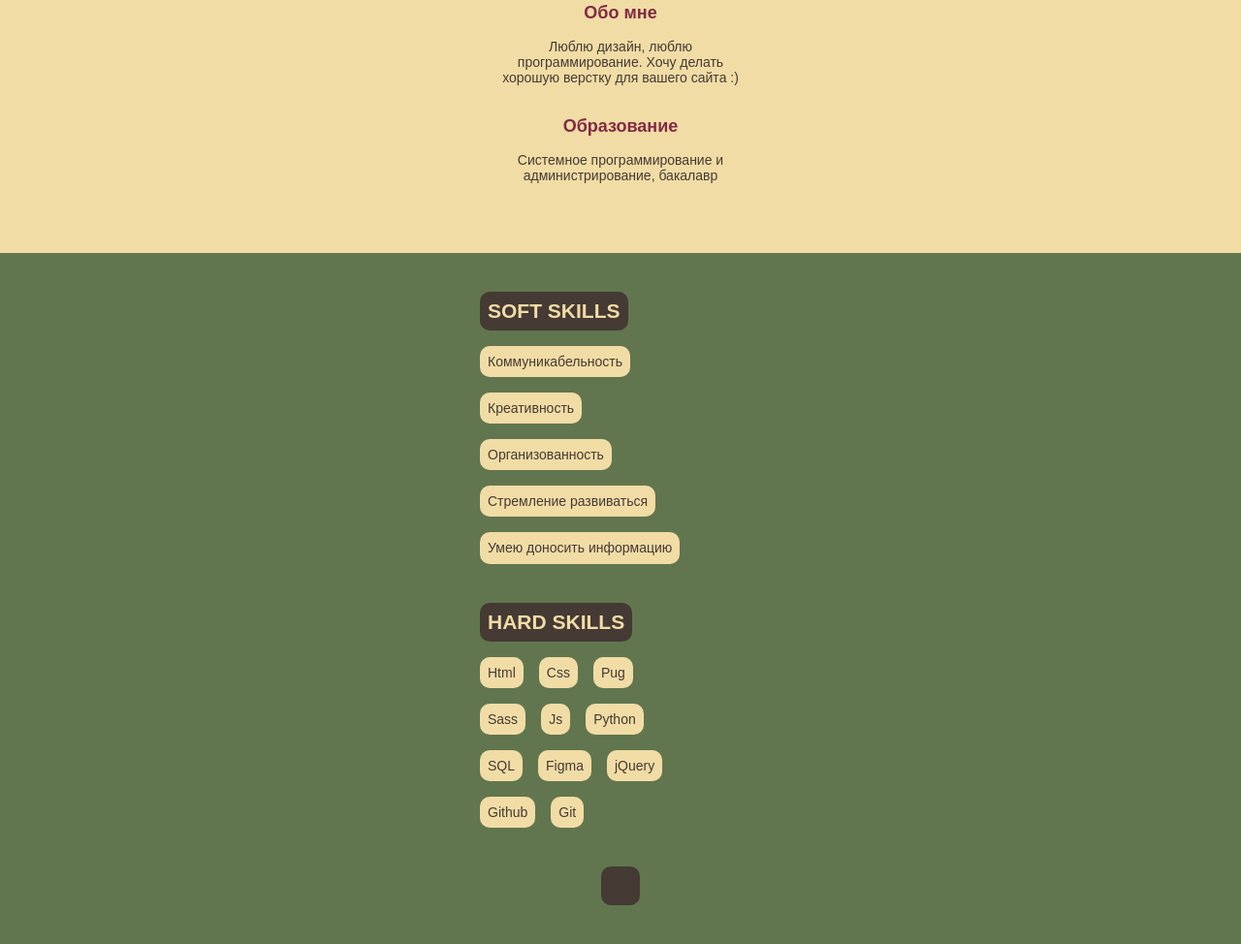
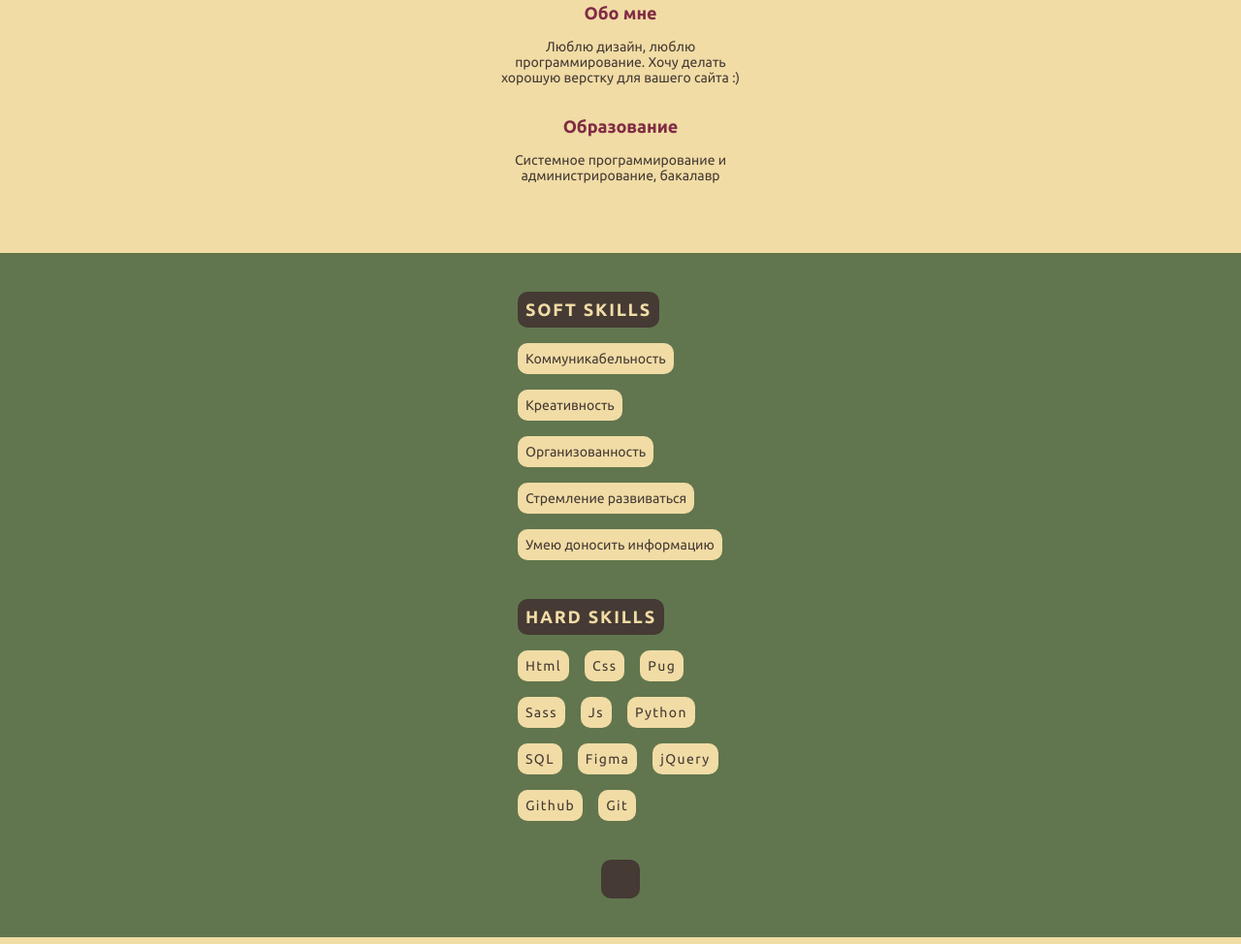
Before and after one commit to saramaxal/saramaxal.github.io, a plain HTML site: page index.html in a window 1280 px wide. Shown: the part 592-1566 px from the top of the page at 97% size. Drawn offline with Linux system fonts and the light colour scheme; some icons are missing.

Commit message:
style(fix): pixel perfect check

```diff
--- a/index.html
+++ b/index.html
@@ -68,7 +68,7 @@
                 <h2 class="skills__title">
                     SOFT SKILLS
                 </h2>
-                <div class="skills__items">
+                <div class="skills__items skills__soft-items">
                     <span class="skills__skill">Коммуникабельность</span>
                     <span class="skills__skill">Креативность</span>
                     <span class="skills__skill">Организованность</span>
@@ -80,7 +80,7 @@
                 <h2 class="skills__title">
                     HARD SKILLS
                 </h2>
-                <div class="skills__items">
+                <div class="skills__items skills__hard-items">
                     <span class="skills__skill">Html</span>
                     <span class="skills__skill">Css</span>
                     <span class="skills__skill">Pug</span>
--- a/sass/abstract/_mixins.scss
+++ b/sass/abstract/_mixins.scss
@@ -5,7 +5,19 @@
   font-family: 'Ubuntu';
   font-style: normal;
   font-weight: 400;
-  src: url('../fonts/ubuntu-v20-latin-regular.woff2') format('woff2');
+  src: url('../fonts/Ubuntu-Regular.woff2') format('woff2');
+  /* Chrome 36+, Opera 23+, Firefox 39+, Safari 12+, iOS 10+ */
+}
+
+
+/* ubuntu-medium - latin */
+@font-face {
+  font-display: swap;
+  /* Check https://developer.mozilla.org/en-US/docs/Web/CSS/@font-face/font-display for other options. */
+  font-family: 'Ubuntu';
+  font-style: normal;
+  font-weight: 500;
+  src: url('../fonts/Ubuntu-Medium.woff2') format('woff2');
   /* Chrome 36+, Opera 23+, Firefox 39+, Safari 12+, iOS 10+ */
 }
 
@@ -16,16 +28,21 @@
   font-family: 'Ubuntu';
   font-style: normal;
   font-weight: 700;
-  src: url('../fonts/ubuntu-v20-latin-700.woff2') format('woff2');
+  src: url('../fonts/Ubuntu-Bold.woff2') format('woff2');
   /* Chrome 36+, Opera 23+, Firefox 39+, Safari 12+, iOS 10+ */
 }
 
 @mixin ubuntu-regular {
-  font-family: 'Ubuntu Mono', sans-serif;
+  font-family: 'Ubuntu', sans-serif;
   font-weight: 400;
 }
 
+@mixin ubuntu-medium {
+  font-family: 'Ubuntu', sans-serif;
+  font-weight: 500;
+}
+
 @mixin ubuntu-bold {
-  font-family: 'Ubuntu Mono', sans-serif;
+  font-family: 'Ubuntu', sans-serif;
   font-weight: 700;
 }
--- a/sass/layout/_header.sass
+++ b/sass/layout/_header.sass
@@ -51,17 +51,15 @@
     gap: 8px
     flex-direction: column
 
-    div
-        align-self: center
-        text-align: center
-
 .info__title
     color: $RED
     @include ubuntu-bold
     font-size: 18px
+    text-align: center
 
 .info__text
     padding: 8px
+    text-align: center
 
 .header__arrows-down
     color: $RED
--- a/sass/layout/_skills.sass
+++ b/sass/layout/_skills.sass
@@ -9,7 +9,8 @@
     flex-wrap: wrap
     flex-direction: column
     gap: 16px
-    width: 210px
+    width: 212px
+    margin: auto
 
 .skills__title
     background-color: $BROWN_BLACK
@@ -17,6 +18,9 @@
     border-radius: 10px
     padding: 8px
     width: max-content
+    font-size: 18px
+    @include ubuntu-bold
+    letter-spacing: 1.8px
 
 .skills__items
     display: flex
@@ -28,6 +32,9 @@
     border-radius: 10px
     padding: 8px
 
+.skills__hard-items
+    letter-spacing: 1.4px
+
 .skills__arrows-top
     background-color: $BROWN_BLACK
     color: $YELLOW
```
Also changed, not shown: css/main.css, fonts/Ubuntu-Bold.woff2 (added), fonts/Ubuntu-Medium.woff2 (added), fonts/Ubuntu-Regular.woff2 (added), fonts/ubuntu-v20-latin-700.woff2 (deleted), fonts/ubuntu-v20-latin-regular.woff2 (deleted), 1 other file.
